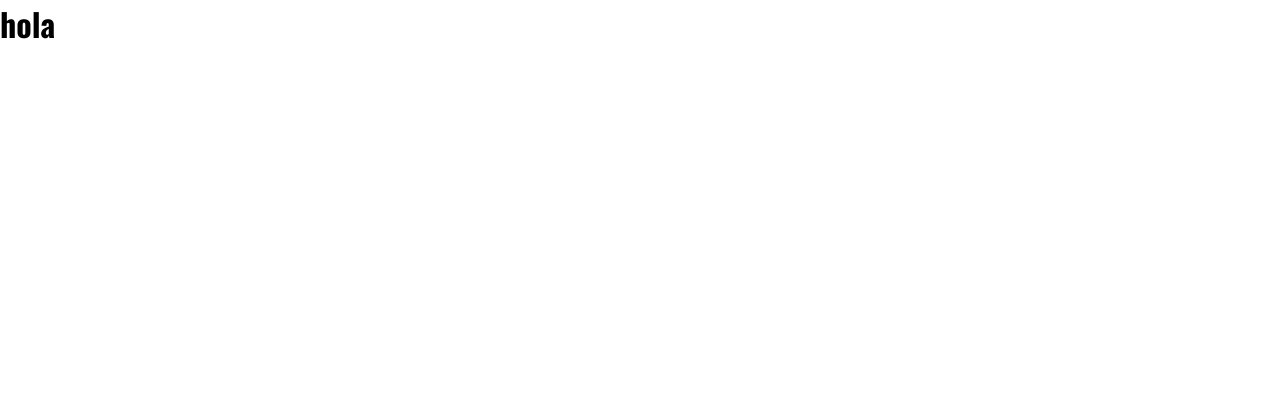
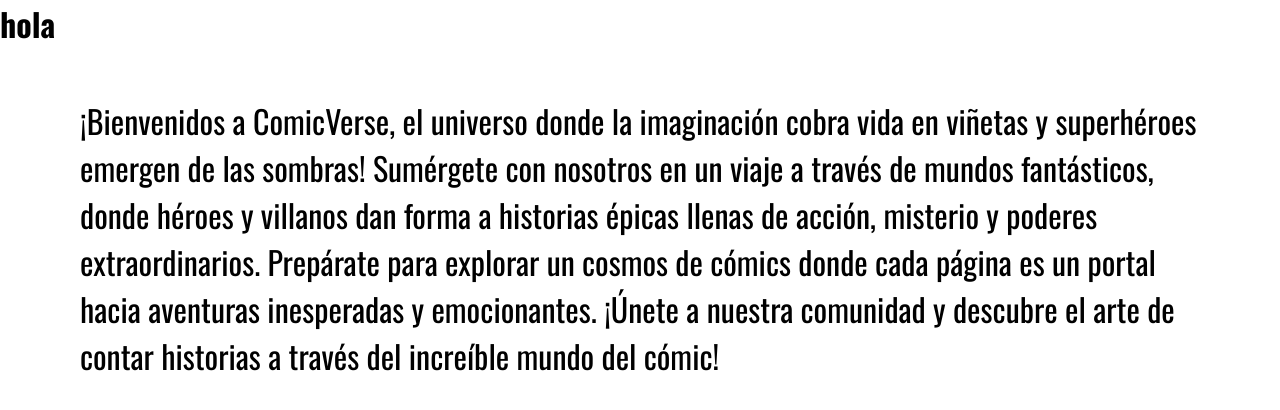
Before and after one commit to FerFernandez28/ProyectoFinal-ProgramacionWeb1, a plain HTML site: page index.html in a window 1280 px wide. Drawn offline with nearby package versions, Linux system fonts and the light colour scheme.

Commit message:
Creacion de branch

```diff
--- a/index.html
+++ b/index.html
@@ -11,7 +11,9 @@
         <h1>hola</h1>
     </header>
     <main>
-
+        <article class="texto-introductorio">
+            <p>¡Bienvenidos a ComicVerse, el universo donde la imaginación cobra vida en viñetas y superhéroes emergen de las sombras! Sumérgete con nosotros en un viaje a través de mundos fantásticos, donde héroes y villanos dan forma a historias épicas llenas de acción, misterio y poderes extraordinarios. Prepárate para explorar un cosmos de cómics donde cada página es un portal hacia aventuras inesperadas y emocionantes. ¡Únete a nuestra comunidad y descubre el arte de contar historias a través del increíble mundo del cómic!</p>
+          </article>
     </main>
     <footer>
 
--- a/style/style.css
+++ b/style/style.css
@@ -12,3 +12,9 @@
     --text-color: #171427;
     --bg-color-2: #fff;
 }
+.texto-introductorio{
+    font-size: 2em;
+    margin-top: 50px;
+    margin-right: 80px;
+    margin-left: 80px;
+}
```
